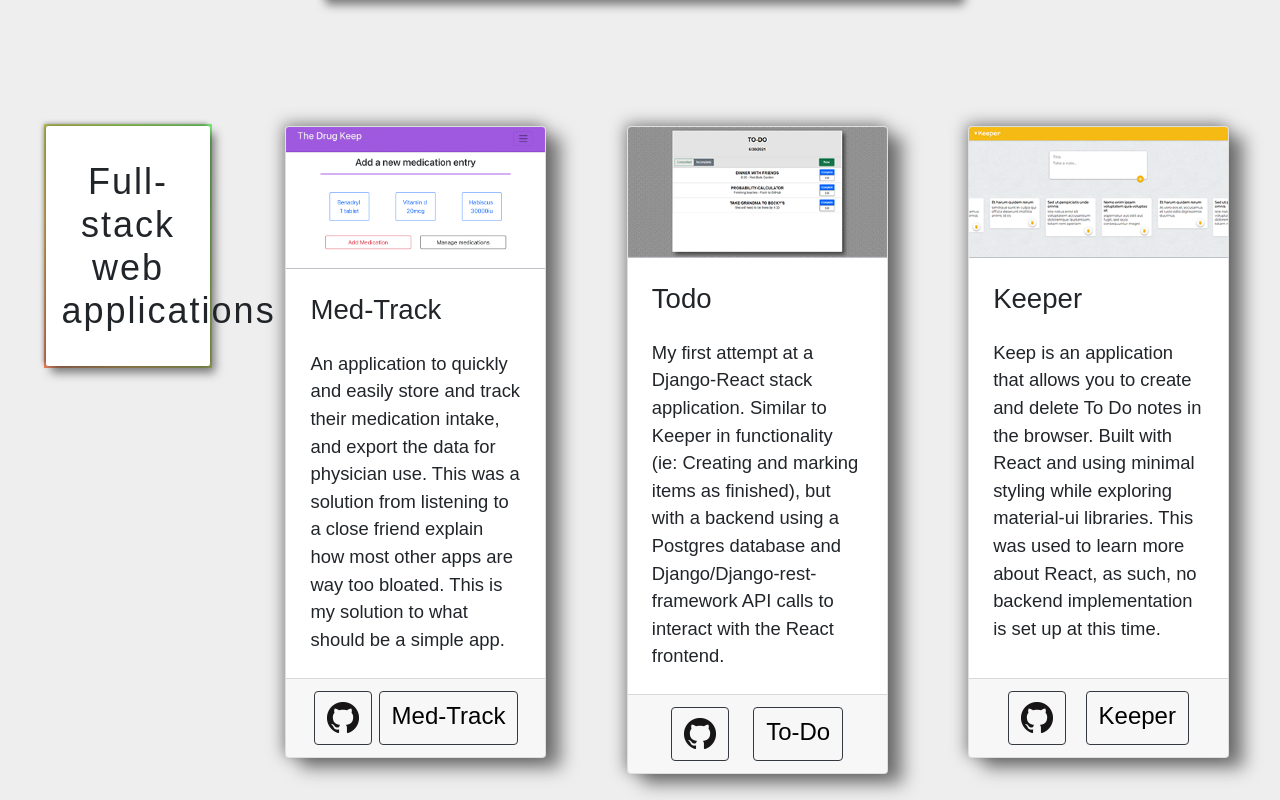
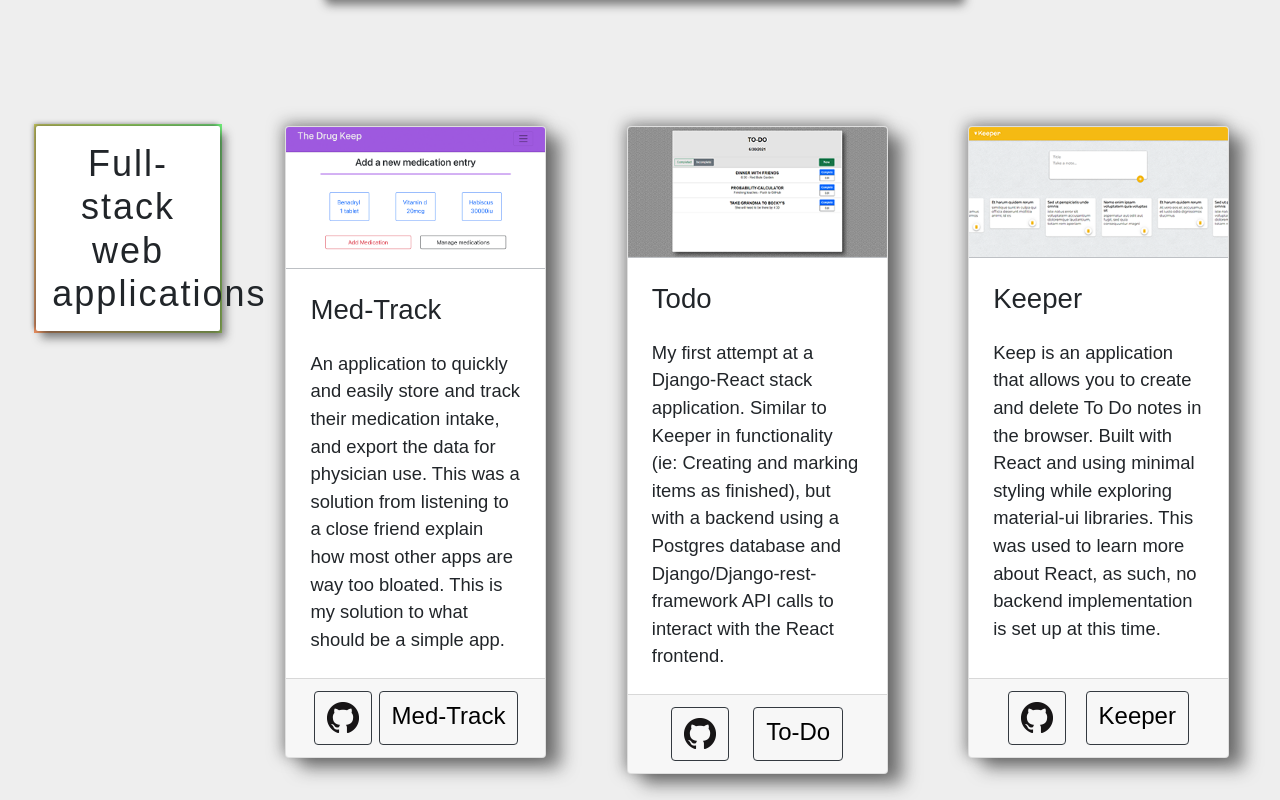
Before and after one commit to StevenSigil/Portfolio, a React (Create React App) app: page /home in a window 1280 px wide. Shown: the part 3280-4080 px from the top of the page. Built offline with nearby package versions, Linux system fonts and the light colour scheme; a web font is replaced by a local one.

Commit message:
Updated META photo and minor change to Projects comps.

```diff
--- a/src/public/static/css/app.css
+++ b/src/public/static/css/app.css
@@ -326,8 +326,7 @@ font-style: italic;
   padding-top: 10vh;
 }
 .projectsSubsectionRow .subsectionHeading {
-  min-height: 30vh;
-  max-width: 90%;
+  min-height: 20vh;
   margin: 3rem auto;
   padding: 1rem 1rem;
   display: flex;
```
Also changed, not shown: src/public/static/media/META.png.
